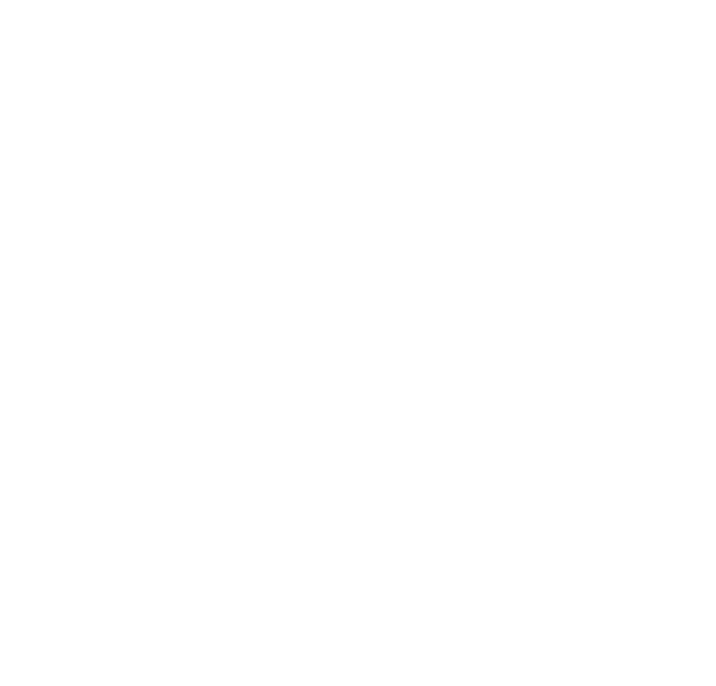
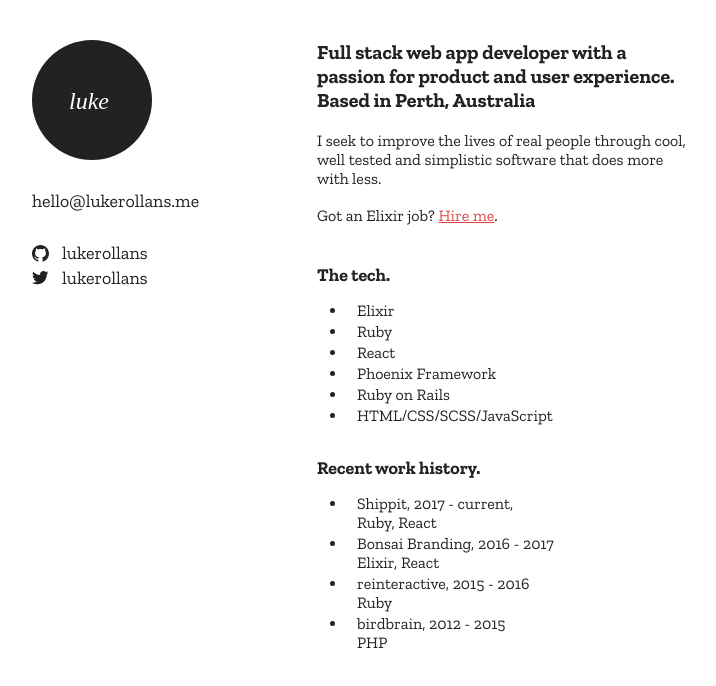
Before and after one commit to lukerollans/rollans.sh, a React (Create React App) app: page / in a window 1280 px wide. Shown: the top 686 px of the page, without its empty margins (8-724 px from the left). Built offline with nearby package versions, Linux system fonts and the light colour scheme.

Commit message:
Add the meat and potatoes

```diff
--- a/src/App.css
+++ b/src/App.css
@@ -35,10 +35,11 @@
   color: #222; }
 
 h1 {
-  font-size: 20px; }
+  font-size: 20px;
+  line-height: 24px; }
 
 h2 {
-  font-weight: 18px; }
+  font-size: 18px; }
 
 h3 {
   font-size: 16px; }
@@ -59,3 +60,42 @@
 
 .site-wrapper {
   padding: 40px; }
+
+.sidebar {
+  width: 285px;
+  float: left; }
+  .sidebar a {
+    font-size: 18px;
+    color: #222;
+    display: inline-block;
+    text-decoration: none; }
+    .sidebar a.email {
+      margin: 30px 0; }
+  .sidebar img {
+    display: block; }
+  .sidebar ul.social {
+    list-style: none; }
+    .sidebar ul.social li {
+      margin-bottom: 3px; }
+      .sidebar ul.social li.github a {
+        background-image: url("assets/images/github.svg"); }
+      .sidebar ul.social li.twitter a {
+        background-image: url("assets/images/twitter.svg"); }
+      .sidebar ul.social li a {
+        padding-left: 30px;
+        background: transparent center left no-repeat;
+        background-size: 17px; }
+
+.meat-and-potatoes {
+  width: 380px;
+  float: left; }
+  .meat-and-potatoes h1 {
+    margin-bottom: 10px; }
+  .meat-and-potatoes h2 {
+    margin-top: 30px;
+    margin-bottom: 15px; }
+  .meat-and-potatoes ul {
+    margin-left: 30px; }
+    .meat-and-potatoes ul li {
+      padding-left: 10px;
+      padding-bottom: 2px; }
--- a/src/App.js
+++ b/src/App.js
@@ -1,8 +1,12 @@
 import React from 'react'
+import Sidebar from './components/sidebar'
+import MeatAndPotatoes from './components/meat-and-potatoes'
 
 const App = (props) => {
   return (
     <div className="site-wrapper">
+      <Sidebar />
+      <MeatAndPotatoes />
     </div>
   )
 }
--- a/src/App.scss
+++ b/src/App.scss
@@ -24,4 +24,6 @@
 // Objects
 // Components
 @import "./stylesheets/components/site-wrapper";
+@import "./stylesheets/components/sidebar";
+@import "./stylesheets/components/meat-and-potatoes";
 // Trumps
--- /dev/null
+++ b/src/components/meat-and-potatoes.js
@@ -0,0 +1,55 @@
+import React from 'react'
+
+const MeatAndPotatoes = (props) => {
+  return (
+    <div className="meat-and-potatoes">
+      <h1>
+        Full stack web app developer with a passion for product and user experience.
+        <br />Based in Perth, Australia
+      </h1>
+
+      <p>
+        I seek to improve the lives of real people through cool, well tested and simplistic software that does more with less.
+      </p>
+
+      <p>
+        Got an Elixir job? <a href="mailto:hello@lukerollans.me">Hire me</a>.
+      </p>
+
+      <h2>The tech.</h2>
+      <ul>
+        <li>Elixir</li>
+        <li>Ruby</li>
+        <li>React</li>
+        <li>Phoenix Framework</li>
+        <li>Ruby on Rails</li>
+        <li>HTML/CSS/SCSS/JavaScript</li>
+      </ul>
+
+      <h2>Recent work history.</h2>
+      <ul>
+        <li>
+          Shippit, 2017 - current,<br />
+          Ruby, React
+        </li>
+
+        <li>
+          Bonsai Branding, 2016 - 2017<br />
+          Elixir, React
+        </li>
+
+        <li>
+          reinteractive, 2015 - 2016<br />
+          Ruby
+        </li>
+
+        <li>
+          birdbrain, 2012 - 2015<br />
+          PHP
+        </li>
+      </ul>
+    </div>
+  )
+}
+
+export default MeatAndPotatoes
--- /dev/null
+++ b/src/components/sidebar.js
@@ -0,0 +1,26 @@
+import React from 'react'
+import lukeLogo from '../assets/images/logo.svg'
+
+const Sidebar = (props) => {
+  return (
+    <div className="sidebar">
+      <img src={lukeLogo} alt="Luke Rollans" width="120" height="120" />
+
+      <a className="email" href="mailto:hello@lukerollans.me">
+        hello@lukerollans.me
+      </a>
+
+      <ul className="social">
+        <li className="github">
+          <a href="https://github.com/lukerollans">lukerollans</a>
+        </li>
+
+        <li className="twitter">
+          <a href="https://twitter.com/lukerollans">lukerollans</a>
+        </li>
+      </ul>
+    </div>
+  )
+}
+
+export default Sidebar
--- /dev/null
+++ b/src/stylesheets/components/_meat-and-potatoes.scss
@@ -0,0 +1,22 @@
+.meat-and-potatoes {
+  width: 380px;
+  float: left;
+
+  h1 {
+    margin-bottom: 10px;
+  }
+
+  h2 {
+    margin-top: 30px;
+    margin-bottom: 15px;
+  }
+
+  ul {
+    margin-left: 30px;
+
+    li {
+      padding-left: 10px;
+      padding-bottom: 2px;
+    }
+  }
+}
--- /dev/null
+++ b/src/stylesheets/components/_sidebar.scss
@@ -0,0 +1,41 @@
+.sidebar {
+  width: 285px;
+  float: left;
+
+  a {
+    font-size: 18px;
+    color: $black;
+    display: inline-block;
+    text-decoration: none;
+
+    &.email {
+      margin: 30px 0;
+    }
+  }
+
+  img {
+    display: block;
+  }
+
+  ul.social {
+    list-style: none;
+
+    li {
+      margin-bottom: 3px;
+
+      &.github a {
+        background-image: url('assets/images/github.svg');
+      }
+
+      &.twitter a {
+        background-image: url('assets/images/twitter.svg');
+      }
+
+      a {
+        padding-left: 30px;
+        background: transparent center left no-repeat;
+        background-size: 17px;
+      }
+    }
+  }
+}
--- a/src/stylesheets/elements/_types.scss
+++ b/src/stylesheets/elements/_types.scss
@@ -5,10 +5,11 @@
 
 h1 {
   font-size: 20px;
+  line-height: 24px;
 }
 
 h2 {
-  font-weight: 18px;
+  font-size: 18px;
 }
 
 h3 {
```
Also changed, not shown: 2 other files (tests, documents, lock files or other folders).
